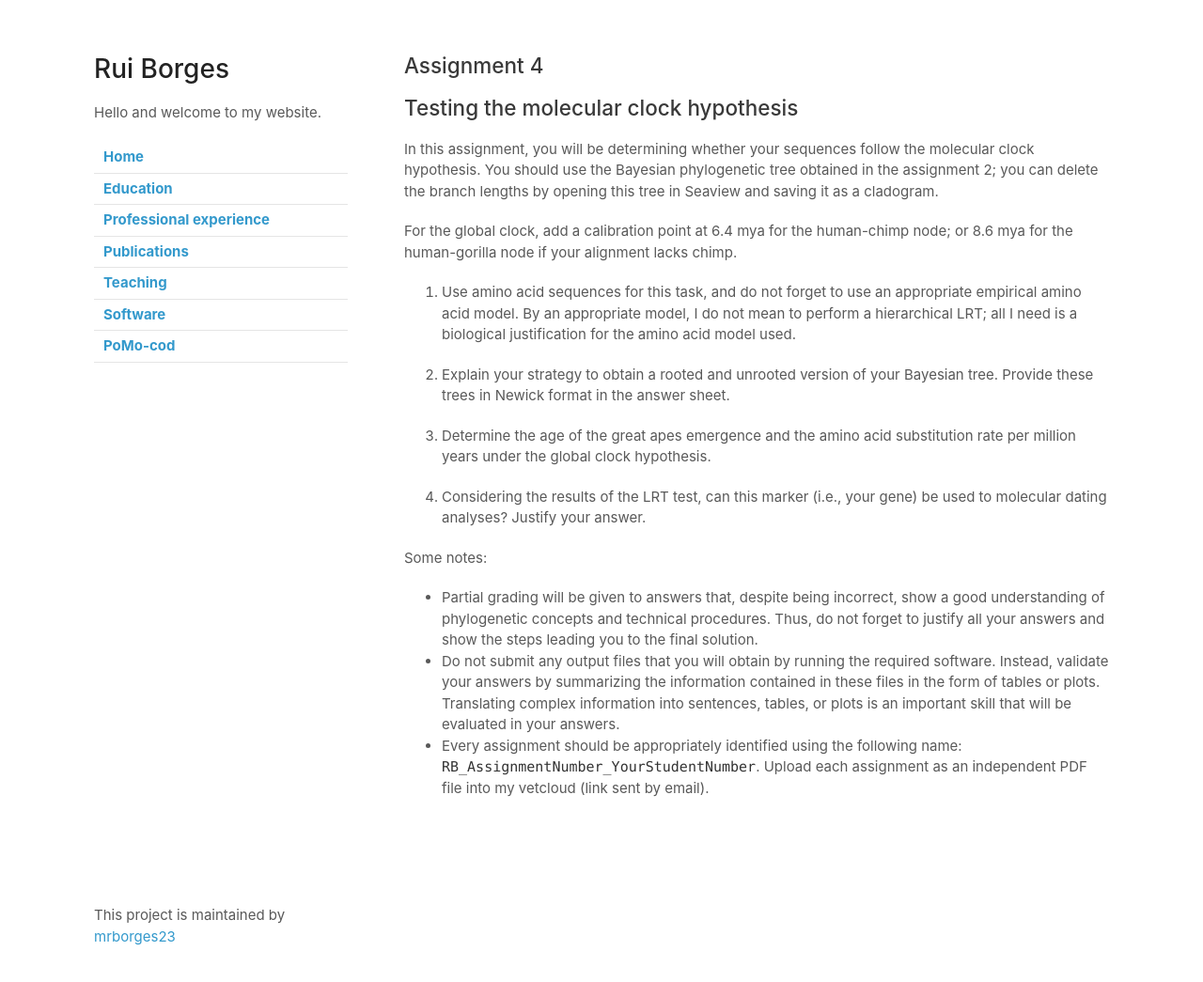
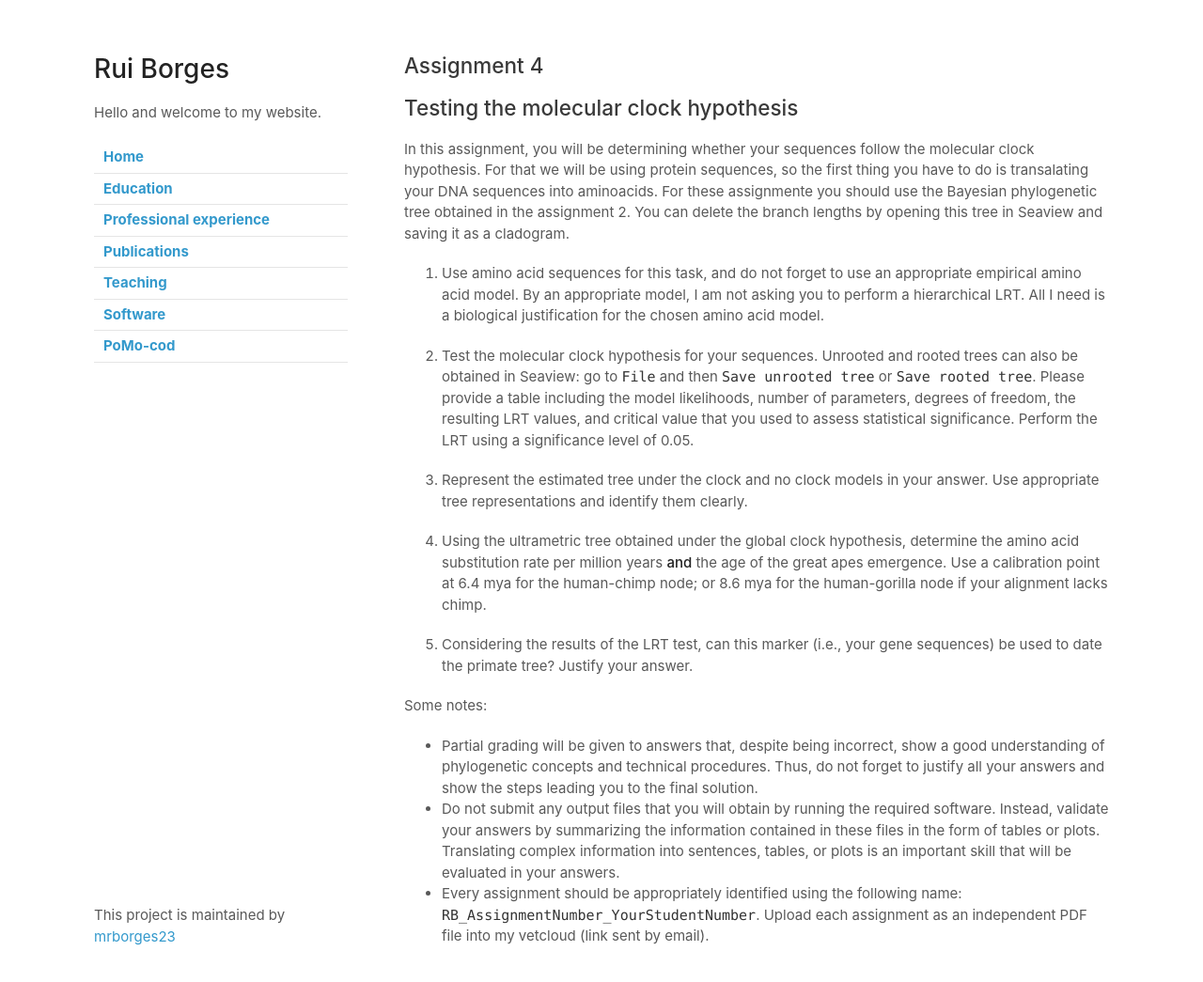
Before and after one commit to mrborges23/mypage.github.io, a Jekyll site: the page built from assignment_4.md, in a window 1280 px wide and 1078 px high. Shown: the top 1045 px of the window at 94% size. Built offline with Jekyll 4.4.1, drawn with Linux system fonts in a browser that asks for light colours; our own code applies the rules of GitHub Pages for plain Markdown files.

Commit message:
final assignments

```diff
--- a/assignment_4.md
+++ b/assignment_4.md
@@ -1,18 +1,17 @@
 ## Assignment 4
 ## Testing the molecular clock hypothesis
 
-In this assignment, you will be determining whether your sequences follow the molecular clock hypothesis.
-You should use the Bayesian phylogenetic tree obtained in the assignment 2; you can delete the branch lengths by opening this tree in Seaview and saving it as a cladogram.
+In this assignment, you will be determining whether your sequences follow the molecular clock hypothesis. For that we will be using protein sequences, so the first thing you have to do is transalating your DNA sequences into aminoacids. For these assignmente you should use the Bayesian phylogenetic tree obtained in the assignment 2. You can delete the branch lengths by opening this tree in Seaview and saving it as a cladogram.
 
-For the global clock, add a calibration point at 6.4 mya for the human-chimp node; or 8.6 mya for the human-gorilla node if your alignment lacks chimp.
+1. Use amino acid sequences for this task, and do not forget to use an appropriate empirical amino acid model. By an appropriate model, I am not asking you to perform a hierarchical LRT. All I need is a biological justification for the chosen amino acid model.
 
-1. Use amino acid sequences for this task, and do not forget to use an appropriate empirical amino acid model. By an appropriate model, I do not mean to perform a hierarchical LRT; all I need is a biological justification for the amino acid model used.
+2. Test the molecular clock hypothesis for your sequences. Unrooted and rooted trees can also be obtained in Seaview: go to `File` and then `Save unrooted tree` or `Save rooted tree`. Please provide a table including the model likelihoods, number of parameters, degrees of freedom, the resulting LRT values, and critical value that you used to assess statistical significance. Perform the LRT using a significance level of 0.05.
 
-2. Explain your strategy to obtain a rooted and unrooted version of your Bayesian tree. Provide these trees in Newick format in the answer sheet.
+3. Represent the estimated tree under the clock and no clock models in your answer. Use appropriate tree representations and identify them clearly.
 
-3. Determine the age of the great apes emergence and the amino acid substitution rate per million years under the global clock hypothesis.
+4. Using the ultrametric tree obtained under the global clock hypothesis, determine the amino acid substitution rate per million years **and** the age of the great apes emergence. Use a calibration point at 6.4 mya for the human-chimp node; or 8.6 mya for the human-gorilla node if your alignment lacks chimp.
 
-4. Considering the results of the LRT test, can this marker (i.e., your gene) be used to molecular dating analyses? Justify your answer.
+5. Considering the results of the LRT test, can this marker (i.e., your gene sequences) be used to date the primate tree? Justify your answer.
 
 Some notes:
 * Partial grading will be given to answers that, despite being incorrect, show a good understanding of phylogenetic concepts and technical procedures. Thus, do not forget to justify all your answers and show the steps leading you to the final solution.
```
Also changed, not shown: assignment_3.md (+3 -2 lines), tutorial_4.md (+2 -2 lines).
